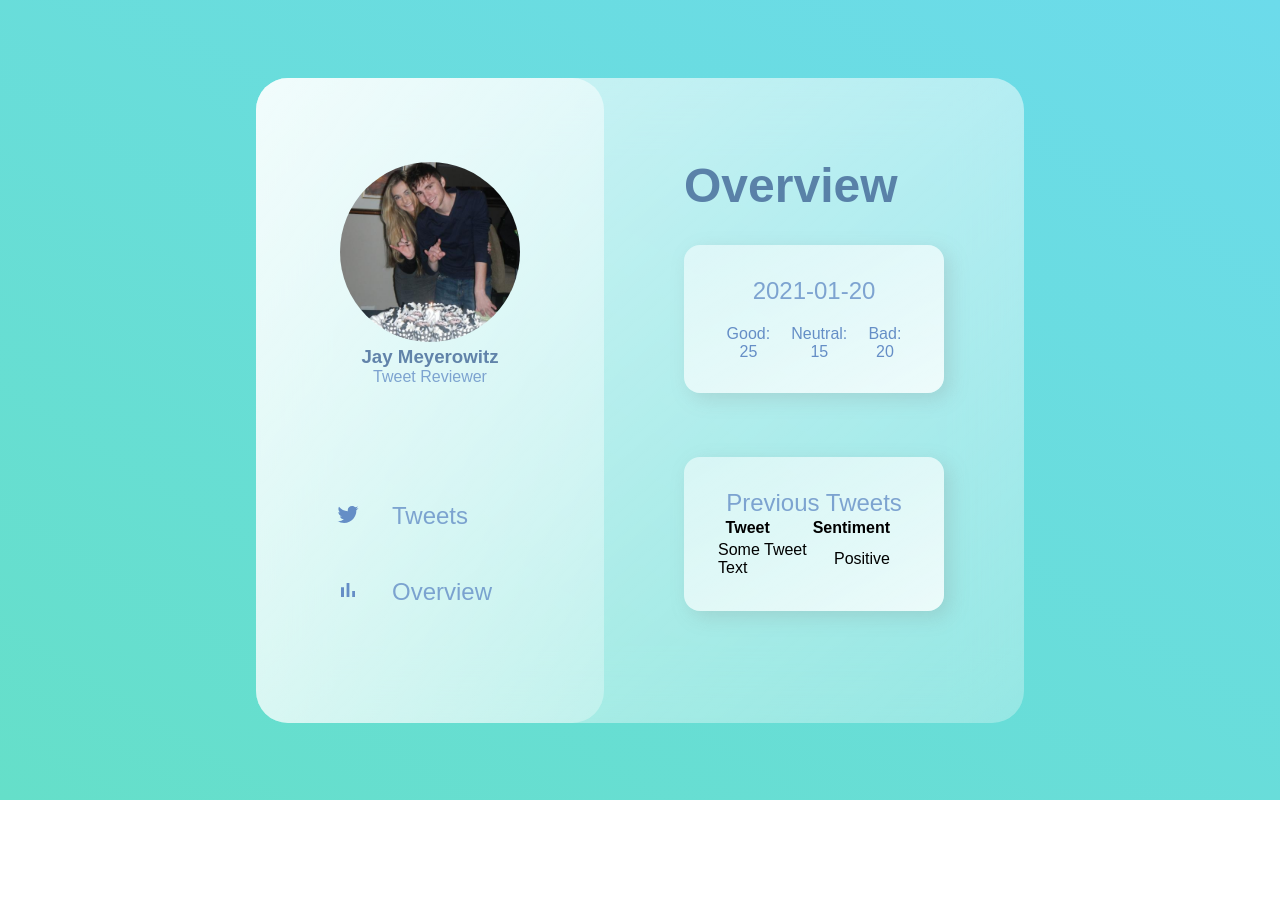
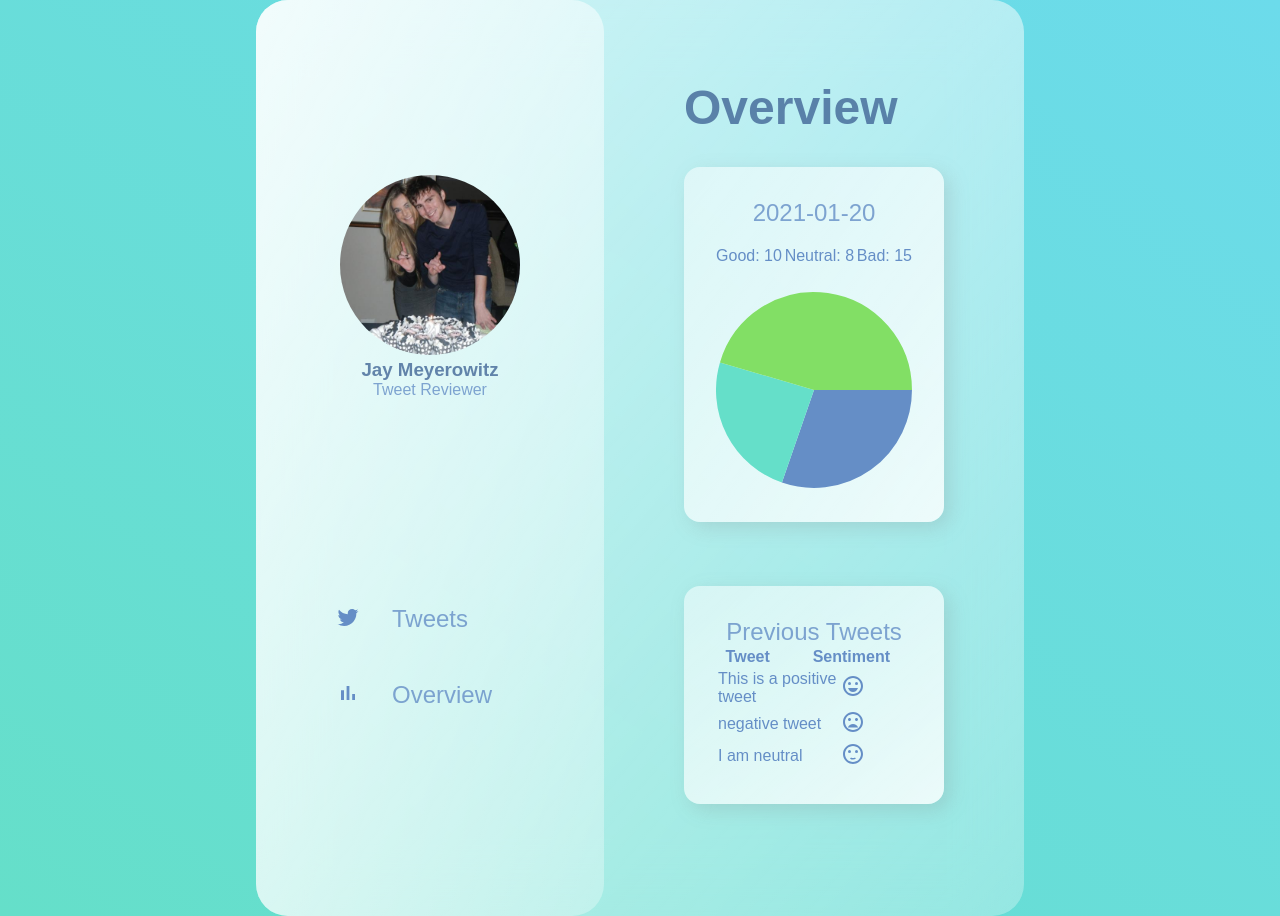
Before and after one commit to jaymeyerowitz/qondo_test, a React (Create React App) app: page /overview in a window 1280 px wide. Before the commit the page ends 800 px from the top, so only its background shows below. Built offline with nearby package versions, Linux system fonts and the light colour scheme.

Commit message:
Add dynamic tweets table and pie chart

```diff
--- a/package.json
+++ b/package.json
@@ -11,6 +11,7 @@
     "react": "^17.0.1",
     "react-dom": "^17.0.1",
     "react-helmet": "^6.1.0",
+    "react-minimal-pie-chart": "^8.1.0",
     "react-router-dom": "^5.2.0",
     "react-scripts": "4.0.1",
     "sass": "^1.32.5",
--- a/src/App.scss
+++ b/src/App.scss
@@ -282,3 +282,13 @@ hr.separator {
     color: #658ec6;
   }
 }
+
+.tweets-table {
+  width: 100%;
+  color: #658ec6;
+}
+
+.pie-chart {
+  max-height: 250px;
+  margin-top: 25px;
+}
--- a/src/routes/Home.js
+++ b/src/routes/Home.js
@@ -8,8 +8,25 @@ import MoodBadIcon from "@material-ui/icons/MoodBad"
 import LinearProgress from "@material-ui/core/LinearProgress"
 import CheckCircleIcon from "@material-ui/icons/CheckCircle"
 import AddToPhotosIcon from "@material-ui/icons/AddToPhotos"
+import { withStyles } from "@material-ui/core/styles"
 
 const apiUrl = "http://13.245.17.125/api"
+
+const StyledLinearProgress = withStyles({
+  root: {
+    background: "white",
+    borderRadius: 10,
+    border: 0,
+    color: "white",
+    height: 20,
+  },
+  colorPrimary: {
+    backgroundColor: "white",
+  },
+  barColorPrimary: {
+    background: "linear-gradient(to right top, #65dfc9, #6cdbeb)",
+  },
+})(LinearProgress)
 export default class Home extends React.Component {
   constructor(props) {
     super(props)
@@ -83,7 +100,7 @@ export default class Home extends React.Component {
               {this.state.completedTweets} / 10
             </span>
           </h1>
-          <LinearProgress
+          <StyledLinearProgress
             variant="determinate"
             value={(this.state.completedTweets / 10) * 100}
           />
--- a/src/routes/Overview.js
+++ b/src/routes/Overview.js
@@ -1,4 +1,34 @@
+import SentimentVerySatisfiedIcon from "@material-ui/icons/SentimentVerySatisfied"
+import SentimentSatisfiedIcon from "@material-ui/icons/SentimentSatisfied"
+import MoodBadIcon from "@material-ui/icons/MoodBad"
+import { PieChart } from "react-minimal-pie-chart"
+
 export default function Overview() {
+  // This dataset would be fetched from an endpoint such as GET api/tweets/all
+  const tweets = [
+    { text: "This is a positive tweet", sentiment: "positive" },
+    { text: "negative tweet", sentiment: "negative" },
+    { text: "I am neutral", sentiment: "neutral" },
+  ]
+  // This dataset would be fetched from an endpoint such as GET api/tweets/sentiments
+  const totalSentiments = {
+    positive: 10,
+    neutral: 8,
+    negative: 15,
+  }
+
+  const getCorrectSentimentIcon = (sentiment) => {
+    switch (sentiment) {
+      case "positive":
+        return <SentimentVerySatisfiedIcon />
+      case "neutral":
+        return <SentimentSatisfiedIcon />
+      case "negative":
+        return <MoodBadIcon />
+      default:
+        return <SentimentSatisfiedIcon />
+    }
+  }
   return (
     <div className="tweets">
       <h1>Overview</h1>
@@ -7,9 +37,30 @@ export default function Overview() {
           <div className="card-info">
             <h2>2021-01-20</h2>
             <div className="sentiment-data">
-              <label>Good: 25</label>
-              <label>Neutral: 15</label>
-              <label>Bad: 20</label>
+              <label>Good: {totalSentiments.positive}</label>
+              <label>Neutral: {totalSentiments.neutral}</label>
+              <label>Bad: {totalSentiments.negative}</label>
+            </div>
+            <div className="pie-chart">
+              <PieChart
+                data={[
+                  {
+                    title: "Positive",
+                    value: totalSentiments.positive,
+                    color: "#658ec6",
+                  },
+                  {
+                    title: "Neutral",
+                    value: totalSentiments.neutral,
+                    color: "#65dfc9",
+                  },
+                  {
+                    title: "Negative",
+                    value: totalSentiments.negative,
+                    color: "#82df65",
+                  },
+                ]}
+              />
             </div>
           </div>
         </div>
@@ -19,7 +70,7 @@ export default function Overview() {
           <div className="card-info">
             <h2>Previous Tweets</h2>
             <div className="sentiment-card mb-0">
-              <table style={{ width: "100%" }}>
+              <table className="tweets-table">
                 <thead>
                   <th colspan="6">Tweet</th>
                   <th
@@ -31,24 +82,27 @@ export default function Overview() {
                 </thead>
               </table>
             </div>
-
+            {tweets.map((tweet) => {
+              return (
                 <div className="sentiment-card mb-0">
-              <table style={{ width: "100%" }}>
+                  <table className="tweets-table">
                     <tbody>
                       <tr>
                         <td colspan="6" style={{ textAlign: "left" }}>
-                      Some Tweet Text
+                          {tweet.text}
                         </td>
                         <td
                           colspan="6"
-                      style={{ textAlign: "right", paddingRight: 20 }}
+                          style={{ textAlign: "right", paddingRight: 45 }}
                         >
-                      Positive
+                          {getCorrectSentimentIcon(tweet.sentiment)}
                         </td>
                       </tr>
                     </tbody>
                   </table>
                 </div>
+              )
+            })}
           </div>
         </div>
       </div>
```
Also changed, not shown: 2 other files (tests, documents, lock files or other folders). Lines whose indentation alone changed are shown as unchanged.
